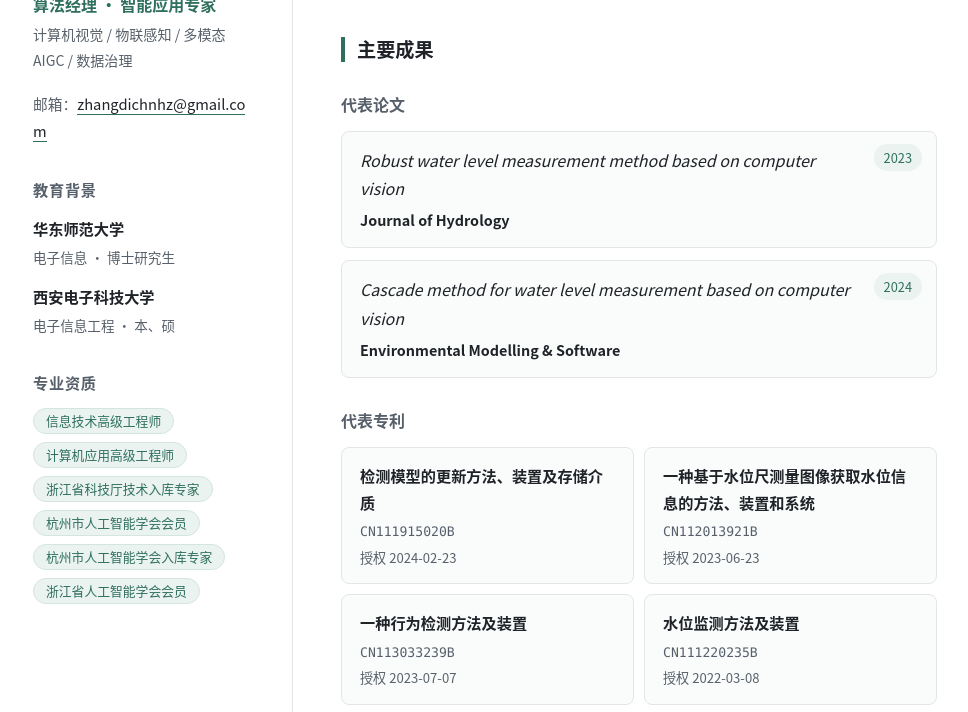
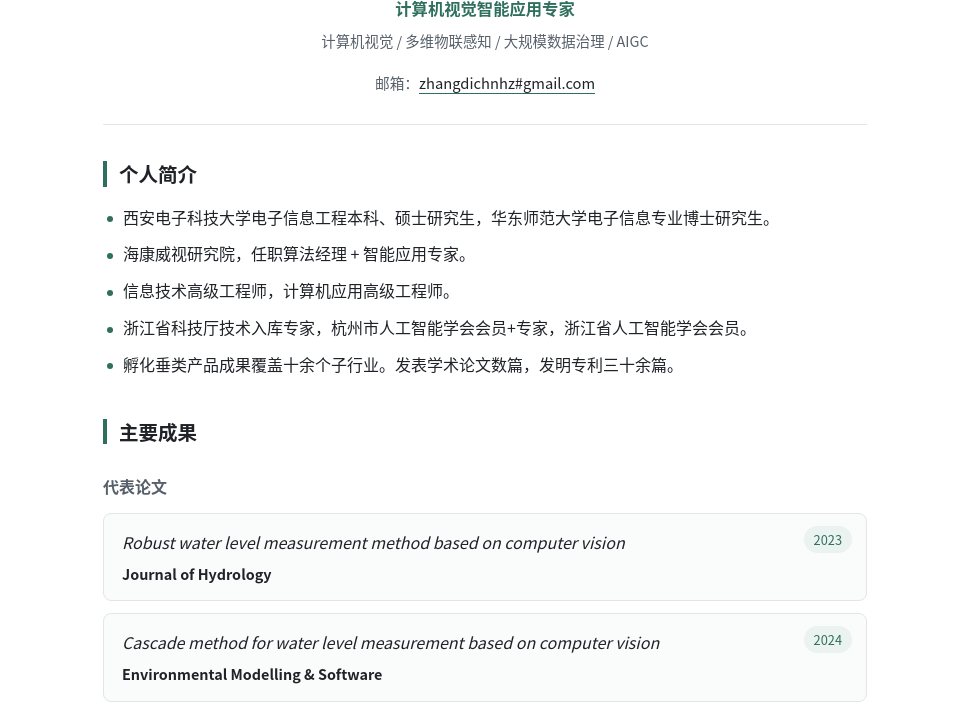
Before and after one commit to zhangdichnhz-png/MyResume, a plain HTML site: page index.html in a window 1280 px wide. Shown: the part 256-968 px from the top of the page, without its empty margins (155-1123 px from the left). Drawn offline with Linux system fonts and the light colour scheme.

Commit message:
Add files via upload

```diff
--- a/assets/render.js
+++ b/assets/render.js
@@ -46,6 +46,14 @@
     return wrap;
   }
 
+  function renderList(block) {
+    var ul = el("ul", "bullet-list");
+    block.items.forEach(function (text) {
+      ul.appendChild(el("li", null, esc(text)));
+    });
+    return ul;
+  }
+
   function renderEdu(block) {
     var list = el("ul", "edu-list");
     block.items.forEach(function (e) {
@@ -57,7 +65,7 @@
     return list;
   }
 
-  function renderCardItem(item, fields, gridMode) {
+  function renderCardItem(item, fields) {
     var card = el("article", "card");
     Object.keys(fields).forEach(function (key) {
       var role = fields[key];
@@ -74,7 +82,7 @@
   function renderCards(block) {
     var wrap = el("div", block.type === "cardgrid" ? "cardgrid" : "cards");
     block.items.forEach(function (item) {
-      wrap.appendChild(renderCardItem(item, block.fields, block.type === "cardgrid"));
+      wrap.appendChild(renderCardItem(item, block.fields));
     });
     return wrap;
   }
@@ -83,21 +91,12 @@
     switch (block.type) {
       case "paragraphs": return renderParagraphs(block);
       case "chips": return renderChips(block);
+      case "list": return renderList(block);
       case "edu": return renderEdu(block);
       case "cards":
       case "cardgrid": return renderCards(block);
       default: return el("div", null, "未知区块类型：" + block.type);
     }
-  }
-
-  /* ---------- 区块（带标题） ---------- */
-
-  function renderSideBlock(block) {
-    if (!hasItems(block)) return null;
-    var box = el("div", "side-block");
-    box.appendChild(el("h2", null, esc(block.title)));
-    box.appendChild(renderBlockBody(block));
-    return box;
   }
 
   function renderSection(block) {
@@ -120,11 +119,9 @@
     return section;
   }
 
-  /* ---------- 左栏：头像/姓名 + 联系 ---------- */
+  /* ---------- 居中线头 ---------- */
 
-  var sidebar = el("aside", "sidebar");
-
-  var hero = el("div", "hero");
+  var hero = el("header", "hero");
   if (data.profile.avatar) {
     var avatar = el("img", "avatar");
     avatar.src = data.profile.avatar;
@@ -142,25 +139,14 @@
   emailLink.setAttribute("data-email", data.profile.emailBase64);
   contact.appendChild(emailLink);
   hero.appendChild(contact);
-  sidebar.appendChild(hero);
+  app.appendChild(hero);
 
-  data.sidebar.forEach(function (block) {
-    var node = renderSideBlock(block);
-    if (node) sidebar.appendChild(node);
-  });
+  /* ---------- 正文区块（单栏，按 sections 顺序） ---------- */
 
-  /* ---------- 右栏 ---------- */
-
-  var main = el("main", "main-content");
   data.sections.forEach(function (block) {
     var node = renderSection(block);
-    if (node) main.appendChild(node);
+    if (node) app.appendChild(node);
   });
-
-  var layout = el("div", "layout");
-  layout.appendChild(sidebar);
-  layout.appendChild(main);
-  app.appendChild(layout);
 
   /* ---------- 页脚声明 ---------- */
 
@@ -172,7 +158,7 @@
   /* ---------- 邮箱混淆解码 ---------- */
 
   var address = atob(emailLink.getAttribute("data-email"));
-  emailLink.textContent = address;
+  emailLink.textContent = address.replace("@", "#");
   emailLink.href = "mailto:" + address;
   emailLink.removeAttribute("data-email");
 })();
--- a/assets/resume-data.js
+++ b/assets/resume-data.js
@@ -1,42 +1,22 @@
 window.RESUME_DATA = {
   profile: {
     name: "张迪",
-    title: "算法经理 · 智能应用专家",
-    fields: "计算机视觉 / 物联感知 / 多模态 AIGC / 数据治理",
+    title: "计算机视觉智能应用专家",
+    fields: "计算机视觉 / 多维物联感知 / 大规模数据治理 / AIGC",
     emailBase64: "emhhbmdkaWNobmh6QGdtYWlsLmNvbQ==",
     avatar: "assets/avatar.jpg"
   },
 
-  sidebar: [
-    {
-      title: "教育背景",
-      type: "edu",
-      items: [
-        { school: "华东师范大学", major: "电子信息", degree: "博士研究生" },
-        { school: "西安电子科技大学", major: "电子信息工程", degree: "本、硕" }
-      ]
-    },
-    {
-      title: "专业资质",
-      type: "chips",
-      items: [
-        "信息技术高级工程师",
-        "计算机应用高级工程师",
-        "浙江省科技厅技术入库专家",
-        "杭州市人工智能学会会员",
-        "杭州市人工智能学会入库专家",
-        "浙江省人工智能学会会员"
-      ]
-    }
-  ],
-
   sections: [
     {
-      title: "个人概述",
-      type: "paragraphs",
+      title: "个人简介",
+      type: "list",
       items: [
-        "杭州海康威视数字技术股份有限公司研究院算法经理、智能应用专家。长期从事计算机视觉、物联感知、多维感知、行为分析、多模态 AIGC 等相关智能系统方案及算法研发，孵化垂类产品成果覆盖多个行业。",
-        "同时负责超大规模视觉多模态数据基座的全链路治理，主导搭建治理体系，支撑战略大小业务模型实现能力跃迁。发表学术论文数篇，发明专利三十余篇。"
+        "西安电子科技大学电子信息工程本科、硕士研究生，华东师范大学电子信息专业博士研究生。",
+        "海康威视研究院，任职算法经理 + 智能应用专家。",
+        "信息技术高级工程师，计算机应用高级工程师。",
+        "浙江省科技厅技术入库专家，杭州市人工智能学会会员+专家，浙江省人工智能学会会员。",
+        "孵化垂类产品成果覆盖十余个子行业。发表学术论文数篇，发明专利三十余篇。",
       ]
     },
     {
--- a/assets/style.css
+++ b/assets/style.css
@@ -23,22 +23,17 @@ body {
 }
 
 #app {
-  max-width: 960px;
+  max-width: 820px;
   margin: 0 auto;
   padding: 56px 28px 40px;
 }
 
-/* ---------- 双栏布局 ---------- */
-.layout {
-  display: grid;
-  grid-template-columns: 260px 1fr;
-  gap: 48px;
-}
-
-/* ---------- 左栏 ---------- */
-.sidebar {
-  border-right: 1px solid var(--border);
-  padding-right: 36px;
+/* ---------- 居中线头 ---------- */
+.hero {
+  text-align: center;
+  padding-bottom: 28px;
+  border-bottom: 1px solid var(--border);
+  margin-bottom: 36px;
 }
 
 .avatar {
@@ -49,34 +44,33 @@ body {
   object-position: center 20%;
   border: 3px solid #fff;
   box-shadow: 0 0 0 1px var(--border);
-  margin-bottom: 14px;
+  margin: 0 auto 16px;
   display: block;
 }
 
 .hero h1 {
   margin: 0 0 6px;
-  font-size: 2rem;
+  font-size: 2.1rem;
   font-weight: 700;
   letter-spacing: 0.08em;
 }
 
 .tagline {
   margin: 0;
-  font-size: 1rem;
+  font-size: 1.02rem;
   color: var(--accent);
   font-weight: 600;
 }
 
 .tagline-sub {
-  margin: 4px 0 18px;
-  font-size: 0.88rem;
+  margin: 4px 0 16px;
+  font-size: 0.9rem;
   color: var(--text-muted);
 }
 
 .contact {
-  margin: 0 0 8px;
+  margin: 0;
   font-size: 0.92rem;
-  word-break: break-all;
 }
 
 .contact-label {
@@ -93,18 +87,56 @@ body {
   color: var(--accent);
 }
 
-.side-block {
-  margin-top: 32px;
+/* ---------- 区块标题 ---------- */
+section h2 {
+  font-size: 1.22rem;
+  margin: 40px 0 16px;
+  padding-left: 12px;
+  border-left: 4px solid var(--accent);
+  line-height: 1.3;
 }
 
-.side-block h2 {
-  font-size: 0.95rem;
-  margin: 0 0 12px;
+section:first-of-type h2 {
+  margin-top: 0;
+}
+
+section h3 {
+  font-size: 1rem;
   color: var(--text-muted);
   font-weight: 600;
-  letter-spacing: 0.05em;
+  margin: 28px 0 12px;
 }
 
+/* ---------- 段落 ---------- */
+.paragraphs .summary-p {
+  margin: 0 0 12px;
+}
+
+/* ---------- 圆点列表（专业资质等） ---------- */
+.bullet-list {
+  list-style: none;
+  margin: 0;
+  padding: 0;
+}
+
+.bullet-list li {
+  position: relative;
+  padding-left: 20px;
+  margin-bottom: 8px;
+}
+
+.bullet-list li::before {
+  content: "";
+  position: absolute;
+  left: 4px;
+  top: 0.85em;
+  width: 6px;
+  height: 6px;
+  border-radius: 50%;
+  background: var(--accent);
+}
+
+/* ---------- 教育背景 ---------- */
 .edu-list {
   list-style: none;
   margin: 0;
@@ -112,21 +144,21 @@ body {
 }
 
 .edu-list li {
-  margin-bottom: 14px;
+  margin-bottom: 12px;
 }
 
 .edu-school {
   margin: 0;
   font-weight: 600;
-  font-size: 0.95rem;
 }
 
 .edu-detail {
   margin: 2px 0 0;
-  font-size: 0.85rem;
+  font-size: 0.9rem;
   color: var(--text-muted);
 }
 
+/* ---------- chips（备用类型） ---------- */
 .chips {
   display: flex;
   flex-wrap: wrap;
@@ -142,30 +174,6 @@ body {
   border: 1px solid #d4e5e0;
   border-radius: 999px;
   padding: 3px 12px;
-}
-
-/* ---------- 右栏 ---------- */
-.main-content h2 {
-  font-size: 1.2rem;
-  margin: 0 0 16px;
-  padding-left: 12px;
-  border-left: 4px solid var(--accent);
-  line-height: 1.3;
-}
-
-.main-content section + section {
-  margin-top: 40px;
-}
-
-.main-content h3 {
-  font-size: 1rem;
-  color: var(--text-muted);
-  font-weight: 600;
-  margin: 28px 0 12px;
-}
-
-.paragraphs .summary-p {
-  margin: 0 0 12px;
 }
 
 /* ---------- 卡片容器 ---------- */
@@ -254,6 +262,7 @@ body {
   font-size: 0.95rem;
   color: var(--text-muted);
   font-weight: 600;
+  border-left-color: var(--border);
   margin: 0 0 8px;
 }
 
@@ -264,25 +273,13 @@ body {
 }
 
 /* ---------- 移动端 ---------- */
-@media (max-width: 760px) {
+@media (max-width: 600px) {
   #app {
-    padding: 36px 20px 32px;
+    padding: 40px 20px 32px;
   }
 
-  .layout {
-    grid-template-columns: 1fr;
-    gap: 0;
-  }
-
-  .sidebar {
-    border-right: none;
-    border-bottom: 1px solid var(--border);
-    padding-right: 0;
-    padding-bottom: 24px;
-  }
-
-  .side-block {
-    margin-top: 24px;
+  .hero h1 {
+    font-size: 1.8rem;
   }
 
   .cardgrid {
@@ -311,11 +308,6 @@ body {
     padding: 0;
   }
 
-  .layout {
-    grid-template-columns: 200px 1fr;
-    gap: 28px;
-  }
-
   .card,
   .chip {
     background: #fff;
```
Also changed, not shown: index.html (+5 -1 lines), 2 other files.
